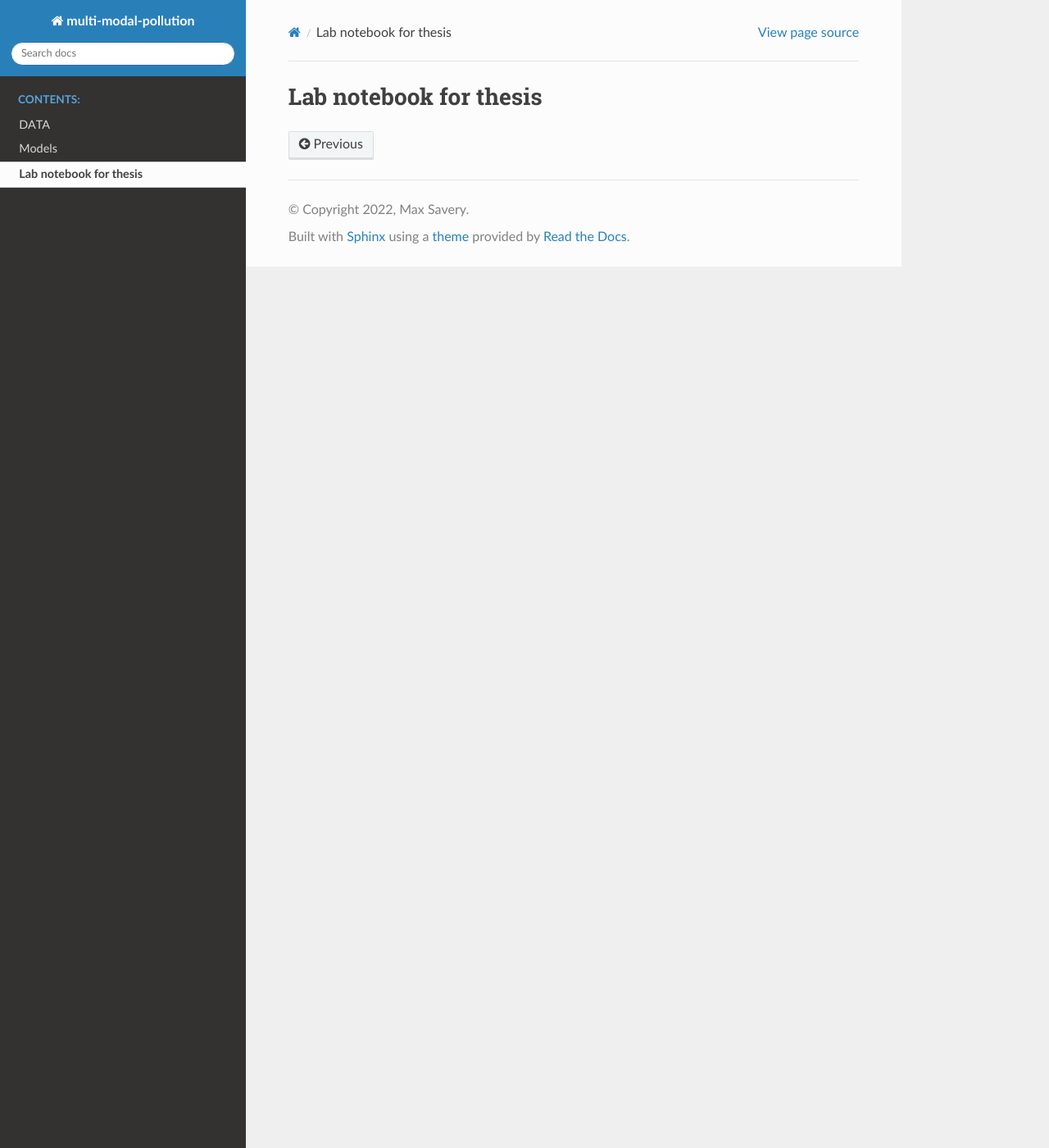
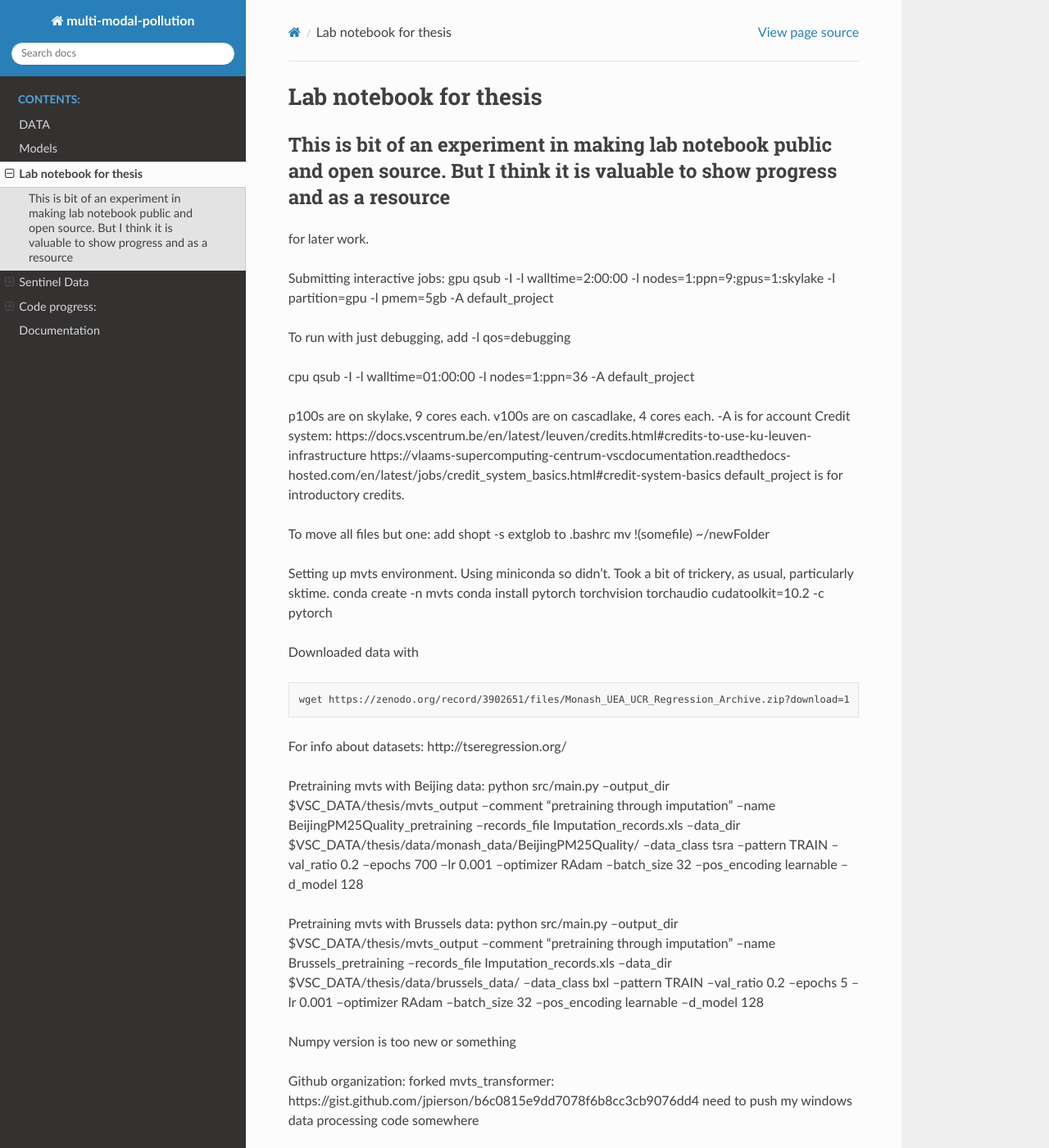
Before and after one commit to saverymax/multi-modal-pollution, a Sphinx documentation site: the page built from doc/lab_notebook.md, in a window 1280 px wide and 1400 px high. Shown: the whole window at 82% size. Built offline with Sphinx 7.4.7 and the Read the Docs theme 2.0.0, drawn with Linux system fonts in a browser that asks for light colours; some of the changed text lies outside the part shown.

Commit message:
Add lab notebook to docs

````diff
--- a/doc/lab_notebook.md
+++ b/doc/lab_notebook.md
@@ -1 +1,125 @@
 # Lab notebook for thesis
+
+## This is bit of an experiment in making lab notebook public and open source. But I think it is valuable to show progress and as a resource
+for later work.
+
+Submitting interactive jobs:
+gpu
+qsub -I -l walltime=2:00:00 -l nodes=1:ppn=9:gpus=1:skylake -l partition=gpu -l pmem=5gb -A default_project
+
+To run with just debugging, add
+-l qos=debugging
+
+cpu
+qsub -I -l walltime=01:00:00 -l nodes=1:ppn=36 -A default_project
+
+p100s are on skylake, 9 cores each. v100s are on cascadlake, 4 cores each.
+-A is for account
+Credit system:
+https://docs.vscentrum.be/en/latest/leuven/credits.html#credits-to-use-ku-leuven-infrastructure
+https://vlaams-supercomputing-centrum-vscdocumentation.readthedocs-hosted.com/en/latest/jobs/credit_system_basics.html#credit-system-basics
+default_project is for introductory credits.
+
+To move all files but one:
+add shopt -s extglob to .bashrc
+mv !(somefile) ~/newFolder
+
+Setting up mvts environment. Using miniconda so didn't.
+Took a bit of trickery, as usual, particularly sktime.
+conda create -n mvts
+conda install pytorch torchvision torchaudio cudatoolkit=10.2 -c pytorch
+
+Downloaded data with
+```
+wget https://zenodo.org/record/3902651/files/Monash_UEA_UCR_Regression_Archive.zip?download=1
+```
+
+For info about datasets:
+http://tseregression.org/
+
+Pretraining mvts with Beijing data:
+python src/main.py --output_dir $VSC_DATA/thesis/mvts_output --comment "pretraining through imputation" --name BeijingPM25Quality_pretraining --records_file Imputation_records.xls --data_dir $VSC_DATA/thesis/data/monash_data/BeijingPM25Quality/ --data_class tsra --pattern TRAIN --val_ratio 0.2 --epochs 700 --lr 0.001 --optimizer RAdam --batch_size 32 --pos_encoding learnable --d_model 128
+
+Pretraining mvts with Brussels data:
+python src/main.py --output_dir $VSC_DATA/thesis/mvts_output --comment "pretraining through imputation" --name Brussels_pretraining --records_file Imputation_records.xls --data_dir $VSC_DATA/thesis/data/brussels_data/ --data_class bxl --pattern TRAIN --val_ratio 0.2 --epochs 5 --lr 0.001 --optimizer RAdam --batch_size 32 --pos_encoding learnable --d_model 128
+
+Numpy version is too new or something
+
+Github organization:
+    forked mvts_transformer: https://gist.github.com/jpierson/b6c0815e9dd7078f6b8cc3cb9076dd4
+    need to push my windows data processing code somewhere
+
+To cache public token:
+https://docs.github.com/en/get-started/getting-started-with-git/caching-your-github-credentials-in-git
+```
+conda install gh --channel conda-forge
+```
+Then run
+```
+gh auth login
+```
+and follow protocol.
+You know, I had to generate a Personal access key to do this, with the correct scope. You can do this in GitHub Developer settings in settings. https://docs.github.com/en/authentication/keeping-your-account-and-data-secure/creating-a-personal-access-token
+
+# Sentinel Data
+
+## Installation of s5p:
+conda create --override-channels -c conda-forge --file requirements.txt --name sentinel_env
+pip install sentinelsat
+
+I followed instructions here https://github.com/bilelomrani1/s5p-tools
+but I didn't use -c stcorp and I deleted harp from the requirements file. It might not be necessary except for L3 products.
+
+Well I still can't get harp to install. I am running
+conda install -c conda-forge after doing
+```
+conda config --add channels conda-forge
+conda config --set channel_priority strict
+conda update conda
+```
+Not sure if that will work
+Well, it really fucked things up, because it will now use conda-forge as the channel to update conda with (this is what setting strict does)
+so it changed all my environment packages and messed with the pytorch/cuda libs, changing them to cpu :(
+
+TODO: Retry procedure
+```
+conda install -n sentinel_env harp
+didnt work below:
+conda install -n sentinel_env -c conda-forge harp
+```
+The issue is that there wsa not the harp=1.11 version anymore, so it wouldnt install in the req.txt.
+Then once running the above conda command, it took a looong time (45 mins) to resolve conflicts.
+I also had to do
+```
+conda config --set channel_priority false
+```
+and reinstall my mvts environment after messing it up.
+
+## Running
+To request
+python s5p-request.py L2__NO2___ --aoi $VSC_DATA/thesis/multi-modal-pollution/data/geojson/Brussels_tunnels_polygon.json --date 20200301 20210601
+
+And to compress
+python s5p-compress.py $VSC_DATA/thesis/s5p-tools/processed/processed__NO2___/NO2___26-8-2021__26-8-2021.nc tropospheric_NO2_column_number_density
+
+
+# Code progress:
+
+## Forecasting
+
+Finished modifying ForecastRunner. Need to test.
+
+good advice: doing all handling outside of the classes, and once you select the class, no options are handled.
+
+Need to deal with self.IDS now that I am handling forecasting in a realistic way.
+
+Go through all todos!
+
+Get bxl data in good shape, add measuring stations and somethingg.. sentinel..
+limit_size in bxl data??
+
+
+# Documentation
+
+Running sphinx documentation. Need to publish GitHub pages from gh-pages branch, but have the github actions file in master. I can update docs in the github pages branch? Im not totall sure.
+Oh, I just push docs to the main branch, but its just that github actions will build docs in the gh-pages branch...
````
